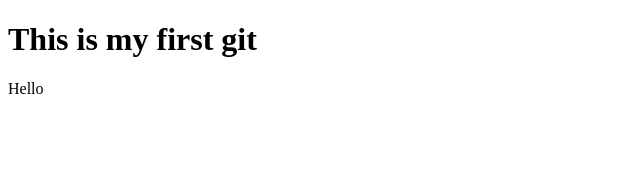
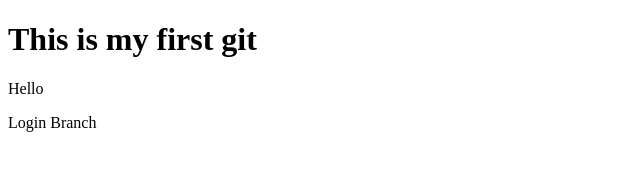
Before and after one commit to RyanAberle21/MyFirstGit, a plain HTML site: page index.html in a window 1280 px wide. Shown: the whole page, without its empty margins (0-640 px from the left). Drawn offline with Linux system fonts and the light colour scheme.

Commit message:
adding login

```diff
--- a/index.html
+++ b/index.html
@@ -9,5 +9,6 @@
 
 	<h1>This is my first git </h1>
 	<p>Hello</p>
+	<p>Login Branch</p>
 </body>
 </html>
```
